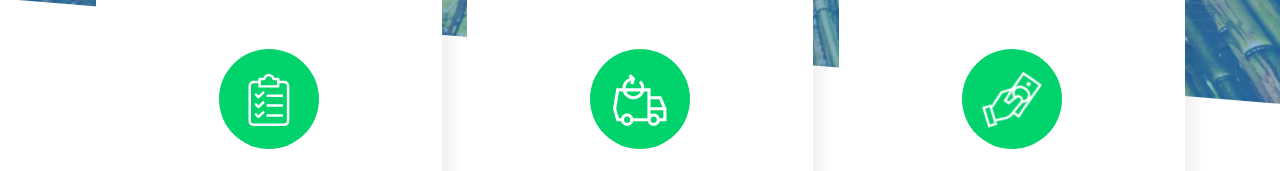
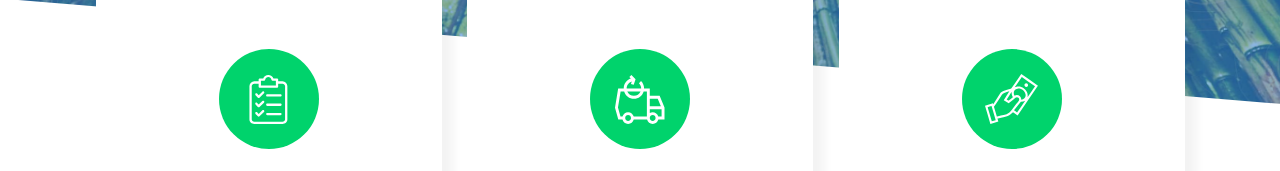
Before and after one commit to ValerioM91/LightBox-test, a website: page index.html in a window 1280 px wide. Shown: the part 564-735 px from the top of the page. Drawn offline with Linux system fonts and the light colour scheme.

Commit message:
svg update

```diff
--- a/index.html
+++ b/index.html
@@ -195,7 +195,7 @@
         </div>
         <div class="services-card">
           <div class="icon u-margin-bottom-2r">
-            <img src="./svg/cash.png" alt="Trade In Cash" />
+            <img src="./svg/cash.svg" alt="Trade In Cash" />
           </div>
           <h5 class="heading-5 u-margin-bottom-2r">
             Trade in your waste for cash.
--- a/scss/sections/_services-card.scss
+++ b/scss/sections/_services-card.scss
@@ -34,6 +34,9 @@
     align-items: center;
     justify-content: center;
     margin-bottom: 2rem;
+    img {
+      height: 5rem;
+    }
 
     @include respond(phone) {
       height: 8.5rem;
```
Also changed, not shown: css/style/style.css, svg/cash.svg (added), 3 other files.
